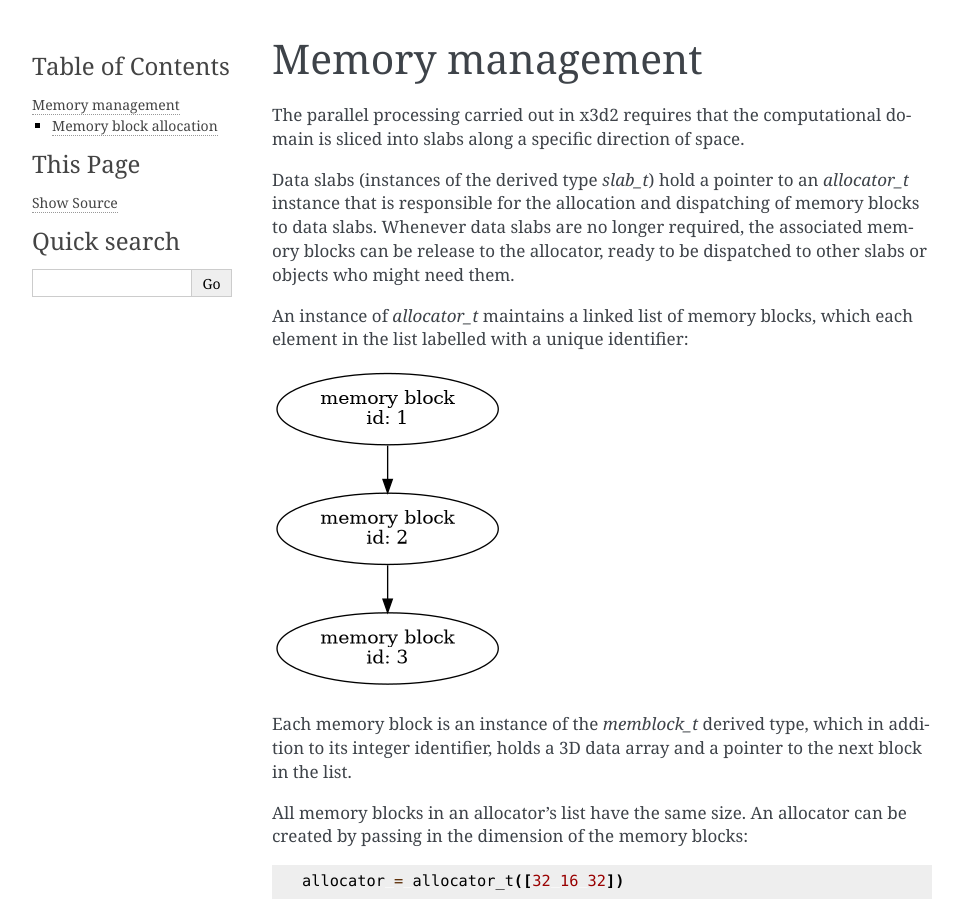
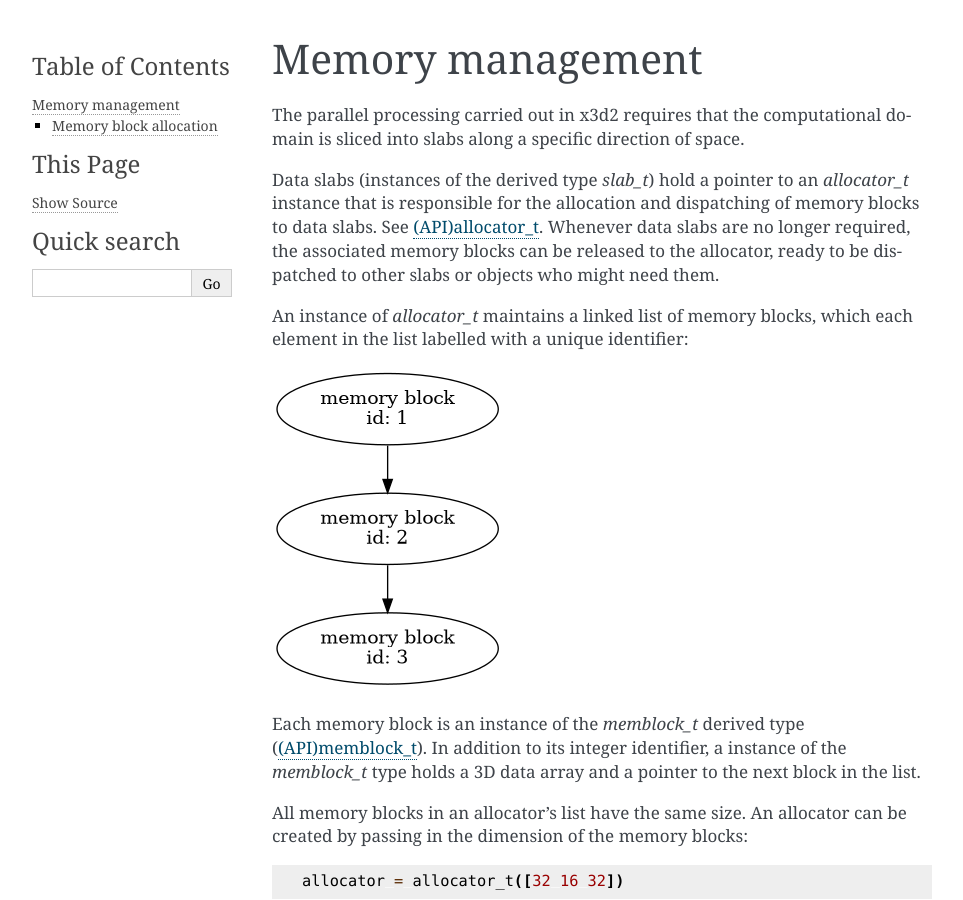
Before and after one commit to xcompact3d/x3d2, a Sphinx documentation site: the page built from docs/source/internals/allocator.rst, in a window 1280 px wide and 900 px high. Shown: the whole window, without its empty margins (148-1111 px from the left). Built offline with Sphinx 7.4.7, drawn with Linux system fonts in a browser that asks for light colours.

Commit message:
docs(dev): Life is better with hyperlinks

```diff
--- a/docs/source/developer/build.rst
+++ b/docs/source/developer/build.rst
@@ -7,7 +7,7 @@ covered by unit tests, which you can build and run on you development
 machine.
 
 To build x3d2, you will need git, a fortran compiler and CMake, see
-ref:`tooling`.
+:ref:`tooling`.
 
 Start by configuring the build directory:
 
--- a/docs/source/internals/allocator.rst
+++ b/docs/source/internals/allocator.rst
@@ -7,10 +7,11 @@ of space.
 
 Data slabs (instances of the derived type `slab_t`) hold a pointer to
 an `allocator_t` instance that is responsible for the allocation and
-dispatching of memory blocks to data slabs.  Whenever data slabs are
-no longer required, the associated memory blocks can be release to the
-allocator, ready to be dispatched to other slabs or objects who might
-need them.
+dispatching of memory blocks to data slabs. See `(API)allocator_t
+<https://xcompact3d.github.io/x3d2/api/type/allocator_t.html>`_. Whenever
+data slabs are no longer required, the associated memory blocks can be
+released to the allocator, ready to be dispatched to other slabs or
+objects who might need them.
 
 An instance of `allocator_t` maintains a linked list of memory blocks,
 which each element in the list labelled with a unique identifier:
@@ -26,9 +27,12 @@ which each element in the list labelled with a unique identifier:
        memblock1 -> memblock2 -> memblock3;
   }
 
-Each memory block is an instance of the `memblock_t` derived type,
-which in addition to its integer identifier, holds a 3D data array
-and a pointer to the next block in the list.
+Each memory block is an instance of the `memblock_t` derived type
+(`(API)memblock_t
+<https://xcompact3d.github.io/x3d2/api/type/memblock_t.html>`_).  In
+addition to its integer identifier, a instance of the `memblock_t`
+type holds a 3D data array and a pointer to the next block in the
+list.
 
 All memory blocks in an allocator's list have the same size.  An
 allocator can be created by passing in the dimension of the memory
```
